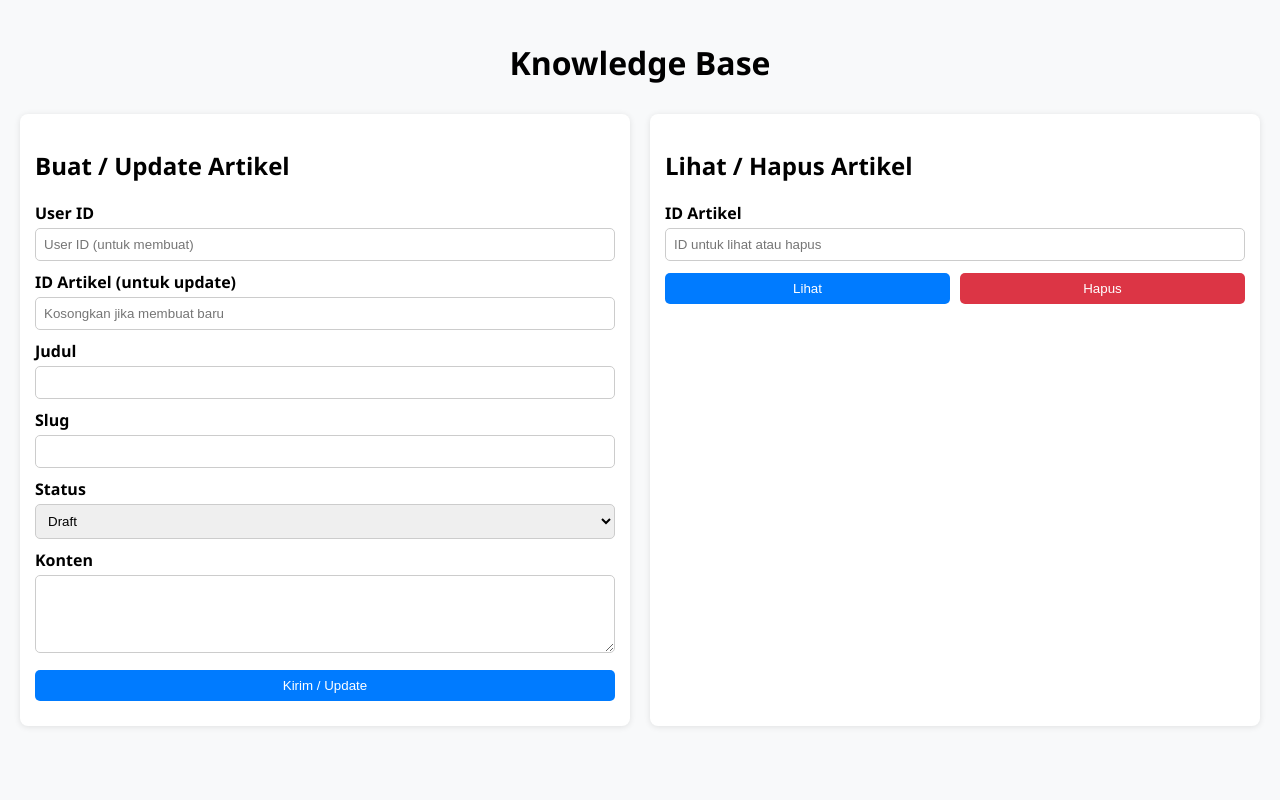
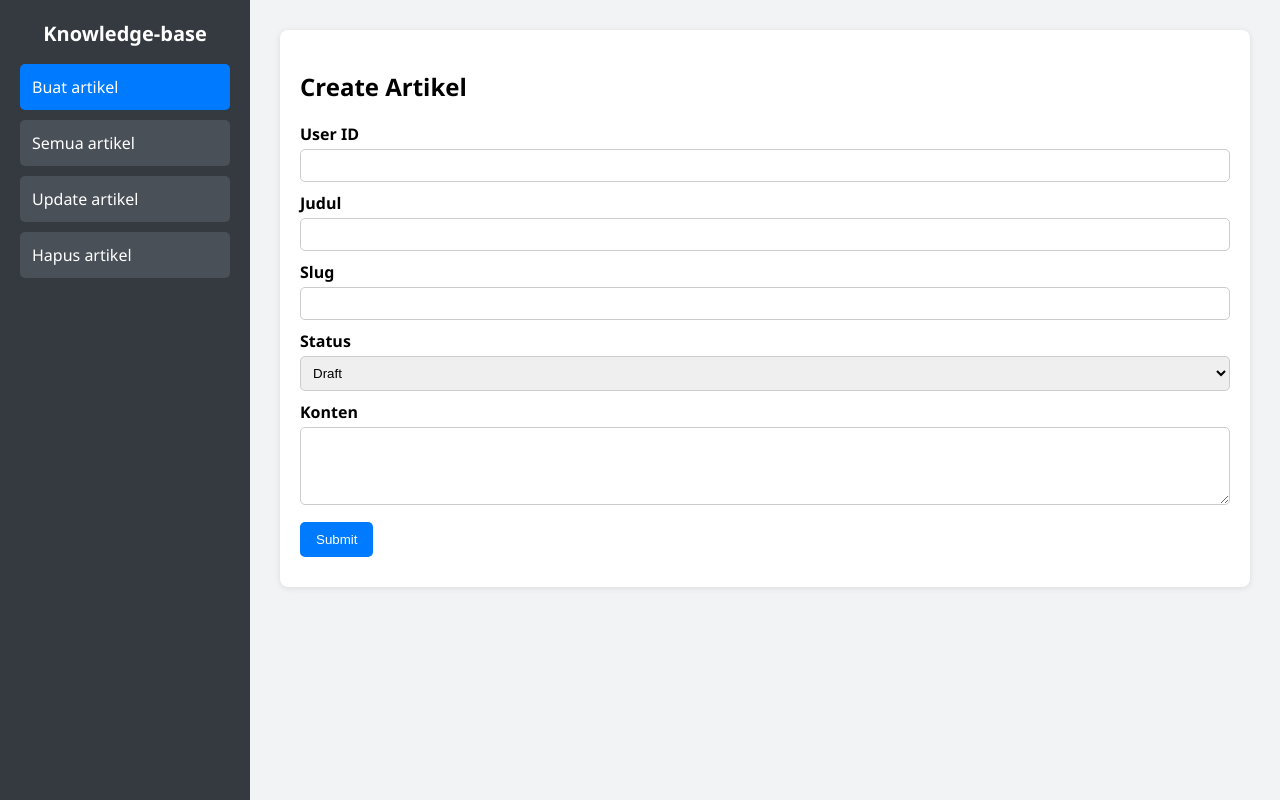
Before and after one commit to riizzsky/knowledge-base-app, a website: page index.html in a window 1280 px wide. Drawn offline with Linux system fonts and the light colour scheme.

Commit message:
ubah frontend

```diff
--- a/index.html
+++ b/index.html
@@ -4,39 +4,56 @@
 <head>
   <meta charset="UTF-8" />
   <meta name="viewport" content="width=device-width, initial-scale=1.0" />
-  <title>Knowledge Base</title>
+  <title>Admin Panel - Knowledge Base</title>
   <style>
     * {
       box-sizing: border-box;
     }
 
     body {
+      margin: 0;
       font-family: 'Segoe UI', sans-serif;
-      margin: 0;
-      padding: 20px;
-      background: #f8f9fa;
+      background: #f1f3f5;
+      display: grid;
+      grid-template-columns: 250px 1fr;
+      min-height: 100vh;
     }
 
-    h1 {
-      text-align: center;
-      margin-bottom: 30px;
+    .sidebar {
+      background: #343a40;
+      color: white;
+      padding: 20px;
     }
 
-    .grid {
-      display: grid;
-      grid-template-columns: 1fr;
-      gap: 20px;
+    .sidebar h2 {
+      margin-top: 0;
+      font-size: 20px;
+      text-align: center;
     }
 
-    @media (min-width: 768px) {
-      .grid {
-        grid-template-columns: repeat(2, 1fr);
-      }
+    .menu a {
+      display: block;
+      padding: 12px;
+      margin-top: 10px;
+      text-decoration: none;
+      color: white;
+      background: #495057;
+      border-radius: 5px;
+      transition: background 0.3s;
+    }
+
+    .menu a:hover,
+    .menu a.active {
+      background: #007bff;
+    }
+
+    .main {
+      padding: 30px;
     }
 
     .card {
       background: #fff;
-      padding: 15px;
+      padding: 20px;
       border-radius: 8px;
       box-shadow: 0 1px 6px rgba(0, 0, 0, 0.1);
     }
@@ -59,22 +76,16 @@
 
     button {
       margin-top: 12px;
-      padding: 8px 14px;
+      padding: 10px 16px;
       background: #007bff;
       color: #fff;
       border: none;
       border-radius: 5px;
       cursor: pointer;
-      width: 100%;
     }
 
     button:hover {
       background: #0056b3;
-    }
-
-    .result {
-      margin-top: 10px;
-      font-size: 14px;
     }
 
     .article {
@@ -83,126 +94,203 @@
       border-radius: 5px;
       margin-top: 10px;
     }
+
+    .result {
+      margin-top: 10px;
+      font-size: 14px;
+    }
+
+    .hidden {
+      display: none;
+    }
+
+    @media (max-width: 768px) {
+      body {
+        grid-template-columns: 1fr;
+      }
+
+      .sidebar {
+        grid-row: 1;
+        display: flex;
+        flex-direction: row;
+        overflow-x: auto;
+      }
+
+      .menu a {
+        margin-right: 10px;
+        white-space: nowrap;
+      }
+    }
   </style>
 </head>
 
 <body>
-  <h1>Knowledge Base</h1>
+  <div class="sidebar">
+    <h2>Knowledge-base</h2>
+    <div class="menu">
+      <a href="#" class="active" onclick="showSection('create')">Buat artikel</a>
+      <a href="#" onclick="showSection('read')">Semua artikel</a>
+      <a href="#" onclick="showSection('update')">Update artikel</a>
+      <a href="#" onclick="showSection('delete')">Hapus artikel</a>
+    </div>
+  </div>
 
-  <div class="grid">
-    <!-- Create & Update -->
-    <div class="card">
-      <h2>Buat / Update Artikel</h2>
-
+  <div class="main">
+    <!-- CREATE -->
+    <div class="card" id="section-create">
+      <h2>Create Artikel</h2>
       <label>User ID</label>
-      <input type="number" id="userId" placeholder="User ID (untuk membuat)" />
-
-      <label>ID Artikel (untuk update)</label>
-      <input type="number" id="updateId" placeholder="Kosongkan jika membuat baru" />
-
+      <input type="number" id="createUserId" />
       <label>Judul</label>
-      <input type="text" id="title" />
-
+      <input type="text" id="createTitle" />
       <label>Slug</label>
-      <input type="text" id="slug" />
-
+      <input type="text" id="createSlug" />
       <label>Status</label>
-      <select id="status">
+      <select id="createStatus">
         <option value="draft">Draft</option>
         <option value="published">Published</option>
       </select>
-
       <label>Konten</label>
-      <textarea id="content" rows="4"></textarea>
-
-      <button onclick="handleSubmit()">Kirim / Update</button>
-      <div id="postResult" class="result"></div>
+      <textarea id="createContent" rows="4"></textarea>
+      <button onclick="createArticle()">Submit</button>
+      <div id="createResult" class="result"></div>
     </div>
 
-    <!-- Read & Delete -->
-    <div class="card">
-      <h2>Lihat / Hapus Artikel</h2>
+    <!-- READ -->
+    <div class="card hidden" id="section-read">
+      <h2>Semua Artikel</h2>
+      <div id="readResult" class="result"></div>
+    </div>
 
+    <!-- UPDATE -->
+    <div class="card hidden" id="section-update">
+      <h2>Update Artikel</h2>
       <label>ID Artikel</label>
-      <input type="number" id="articleId" placeholder="ID untuk lihat atau hapus" />
+      <input type="number" id="updateId" />
+      <label>Judul</label>
+      <input type="text" id="updateTitle" />
+      <label>Slug</label>
+      <input type="text" id="updateSlug" />
+      <label>Status</label>
+      <select id="updateStatus">
+        <option value="draft">Draft</option>
+        <option value="published">Published</option>
+      </select>
+      <label>Konten</label>
+      <textarea id="updateContent" rows="4"></textarea>
+      <button onclick="updateArticle()">Update</button>
+      <div id="updateResult" class="result"></div>
+    </div>
 
-      <div style="display: flex; gap: 10px;">
-        <button style="flex: 1;" onclick="getArticle()">Lihat</button>
-        <button style="flex: 1; background: #dc3545;" onclick="deleteArticle()">Hapus</button>
-      </div>
-
-      <div id="getResult" class="result"></div>
+    <!-- DELETE -->
+    <div class="card hidden" id="section-delete">
+      <h2>Hapus Artikel</h2>
+      <label>ID Artikel</label>
+      <input type="number" id="deleteId" />
+      <button style="background:#dc3545;" onclick="deleteArticle()">Hapus</button>
+      <div id="deleteResult" class="result"></div>
     </div>
   </div>
 
   <script>
-    async function handleSubmit() {
-      const id = document.getElementById('updateId').value;
-      const isUpdate = !!id;
-      const url = isUpdate ? `http://localhost:3000/api/articles/${id}` : 'http://localhost:3000/api/articles';
-      const method = isUpdate ? 'PUT' : 'POST';
+    const sections = ['create', 'read', 'update', 'delete'];
 
+    function showSection(name) {
+      sections.forEach(s => {
+        document.getElementById(`section-${s}`).classList.add('hidden');
+        document.querySelector(`.menu a[href="#"][onclick*="${s}"]`).classList.remove('active');
+      });
+      document.getElementById(`section-${name}`).classList.remove('hidden');
+      document.querySelector(`.menu a[href="#"][onclick*="${name}"]`).classList.add('active');
+
+      if (name === 'read') loadArticles();
+    }
+
+    async function createArticle() {
       const data = {
-        userId: document.getElementById('userId').value || undefined,
-        title: document.getElementById('title').value,
-        slug: document.getElementById('slug').value,
-        status: document.getElementById('status').value,
-        content: document.getElementById('content').value,
+        userId: document.getElementById('createUserId').value,
+        title: document.getElementById('createTitle').value,
+        slug: document.getElementById('createSlug').value,
+        status: document.getElementById('createStatus').value,
+        content: document.getElementById('createContent').value,
       };
 
       try {
-        const res = await fetch(url, {
-          method,
+        const res = await fetch('http://localhost:3000/api/articles', {
+          method: 'POST',
           headers: { 'Content-Type': 'application/json' },
-          body: JSON.stringify(data)
+          body: JSON.stringify(data),
         });
-
         const result = await res.json();
-        document.getElementById('postResult').innerText = res.ok ? result.message || 'Sukses!' : result.error || 'Terjadi kesalahan.';
-      } catch (error) {
-        document.getElementById('postResult').innerText = `Error: ${error.message}`;
+        document.getElementById('createResult').innerText = res.ok ? result.message || 'Sukses!' : result.error;
+      } catch (err) {
+        document.getElementById('createResult').innerText = 'Gagal membuat artikel.';
       }
     }
 
-    async function getArticle() {
-      const id = document.getElementById('articleId').value;
-      if (!id) return;
+    async function loadArticles() {
+      try {
+        const res = await fetch('http://localhost:3000/api/articles');
+        const data = await res.json();
+        const container = document.getElementById('readResult');
+        if (!res.ok) {
+          container.innerHTML = `<p style="color:red;">${data.error}</p>`;
+          return;
+        }
+        container.innerHTML = data.map(article => `
+          <div class="article" style="background:#fff; padding:16px; border-radius:8px; margin-bottom:16px; box-shadow: 0 2px 6px rgba(0,0,0,0.1);">
+  <div style="display: flex; justify-content: space-between; align-items: center; margin-bottom:8px;">
+    <h4 style="margin: 0; color: #555;">ID: ${article.id}</h4>
+    <small style="color: #888;">Dibuat pada: ${new Date(article.createdAt).toLocaleString()}</small>
+  </div>
+
+  <small style="color: #666; display: block; margin-bottom: 8px;">
+    Slug: <em>${article.slug}</em> | Status: <strong>${article.status}</strong>
+  </small>
+
+  <h3 style="margin-top: 0; color: #222;">${article.title}</h3>
+
+  <p style="line-height: 1.5; color: #333; margin-top: 8px;">${article.content}</p>
+</div>
+
+        `).join('');
+      } catch (err) {
+        document.getElementById('readResult').innerText = 'Gagal memuat data.';
+      }
+    }
+
+    async function updateArticle() {
+      const id = document.getElementById('updateId').value;
+      const data = {
+        title: document.getElementById('updateTitle').value,
+        slug: document.getElementById('updateSlug').value,
+        status: document.getElementById('updateStatus').value,
+        content: document.getElementById('updateContent').value,
+      };
 
       try {
-        const res = await fetch(`http://localhost:3000/api/articles/${id}`);
-        const data = await res.json();
-
-        if (!res.ok) {
-          document.getElementById('getResult').innerHTML = `<p style="color:red;">${data.error}</p>`;
-          return;
-        }
-
-        document.getElementById('getResult').innerHTML = `
-          <div class="article">
-            <h3>${data.title}</h3>
-            <small>Slug: ${data.slug} | Status: ${data.status}</small>
-            <p><strong>Dibuat:</strong> ${new Date(data.createdAt).toLocaleString()}</p>
-            <p>${data.content}</p>
-          </div>
-        `;
-      } catch (error) {
-        document.getElementById('getResult').innerHTML = `<p style="color:red;">Error: ${error.message}</p>`;
+        const res = await fetch(`http://localhost:3000/api/articles/${id}`, {
+          method: 'PUT',
+          headers: { 'Content-Type': 'application/json' },
+          body: JSON.stringify(data),
+        });
+        const result = await res.json();
+        document.getElementById('updateResult').innerText = res.ok ? result.message || 'Berhasil diupdate.' : result.error;
+      } catch (err) {
+        document.getElementById('updateResult').innerText = 'Gagal update artikel.';
       }
     }
 
     async function deleteArticle() {
-      const id = document.getElementById('articleId').value;
-      if (!id) return;
-
+      const id = document.getElementById('deleteId').value;
       try {
         const res = await fetch(`http://localhost:3000/api/articles/${id}`, {
-          method: 'DELETE'
+          method: 'DELETE',
         });
-
         const result = await res.json();
-        document.getElementById('getResult').innerText = res.ok ? result.message || 'Artikel dihapus.' : result.error || 'Gagal menghapus.';
-      } catch (error) {
-        document.getElementById('getResult').innerText = `Error: ${error.message}`;
+        document.getElementById('deleteResult').innerText = res.ok ? result.message || 'Berhasil dihapus.' : result.error;
+      } catch (err) {
+        document.getElementById('deleteResult').innerText = 'Gagal hapus artikel.';
       }
     }
   </script>
--- a/routes/articleRoutes.js
+++ b/routes/articleRoutes.js
@@ -2,8 +2,10 @@ const express = require('express');
 const router = express.Router();
 const articleController = require('../controllers/articleController')
 
+
+
 router.post('/articles', articleController.createArticle);
-router.get('/articles/:id', articleController.getArticleById)
+router.get('/articles', articleController.getAllArticles);
 router.put('/articles/:id', articleController.updateArticle);
 router.delete('/articles/:id', articleController.deleteArticle);
 
```
Also changed, not shown: controllers/articleController.js (+17 -23 lines).
